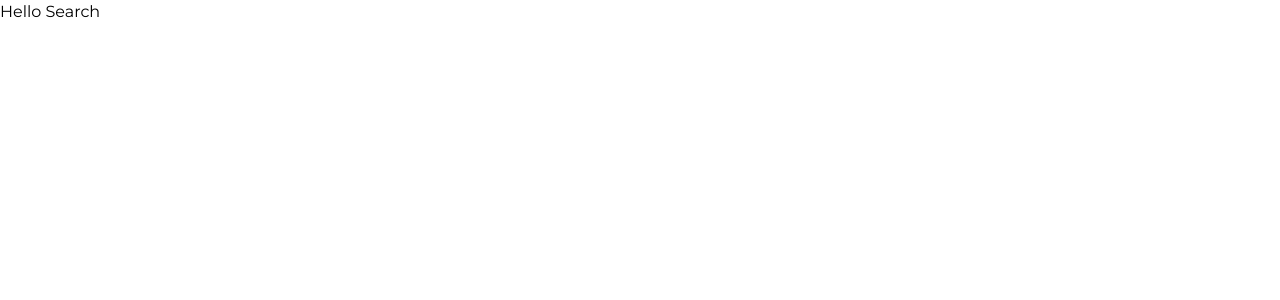
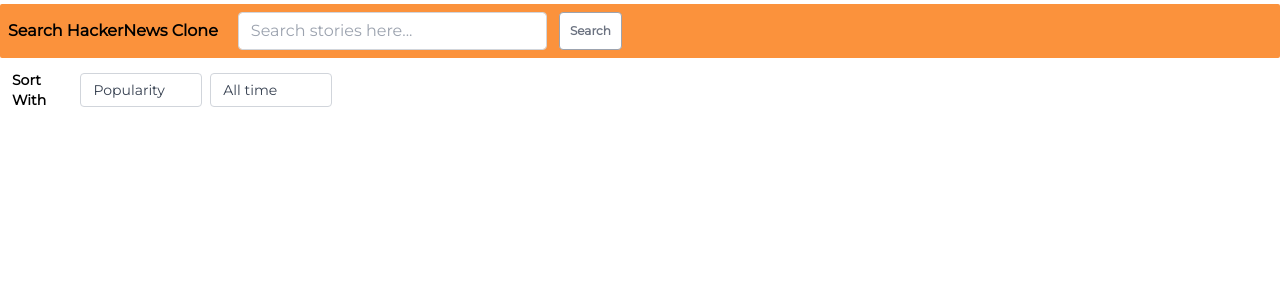
Before and after one commit to Abhishek-Dobliyal/HackerNewz, a Vue app: page /search in a window 1280 px wide. Shown: the top 300 px of the page. Built offline with nearby package versions, Linux system fonts and the light colour scheme.

Commit message:
Search view implementation

```diff
--- /dev/null
+++ b/src/components/SearchFilter.vue
@@ -0,0 +1,29 @@
+<template>
+  <div class="ml-4 container">
+    <div class="grid grid-cols-2 gap-2">
+      <select
+        class="form-select appearance-none block w-full px-3 py-1.5 text-sm text-gray-700 bg-white bg-clip-padding bg-no-repeat border border-solid border-gray-300 rounded transition ease-in-out m-0 focus:text-gray-700 focus:bg-white focus:border-blue-600 focus:outline-none"
+        aria-label="Default select example"
+      >
+        <option value="1" selected>Popularity</option>
+        <option value="2">Date</option>
+      </select>
+      <select
+        class="form-select appearance-none block w-full px-3 py-1.5 text-sm font-normal text-gray-700 bg-white bg-clip-padding bg-no-repeat border border-solid border-gray-300 rounded transition ease-in-out m-0 focus:text-gray-700 focus:bg-white focus:border-blue-600 focus:outline-none"
+        aria-label="Default select example"
+      >
+        <option value="1" selected>All time</option>
+        <option value="2">Past 1 Hour</option>
+        <option value="3">Past 1 Day</option>
+      </select>
+    </div>
+  </div>
+</template>
+
+<script>
+export default {
+  name: "SearchFilter",
+};
+</script>
+
+<style></style>
--- /dev/null
+++ b/src/components/SearchNavbar.vue
@@ -0,0 +1,43 @@
+<template>
+  <nav class="bg-orange-400 rounded-sm flex items-center">
+    <div class="max-w-screen px-2 py-2">
+      <div class="flex items-center mx-auto">
+        <ul class="flex flex-row space-x-5 items-center">
+          <li>
+            <span class="text-black font-bold" aria-current="page"
+              >Search HackerNews Clone</span
+            >
+          </li>
+          <li>
+            <div class="xl:w-96 flex">
+              <div
+                class="input-group relative flex flex-wrap items-stretch w-full"
+              >
+                <input
+                  type="search"
+                  class="form-control relative flex-auto min-w-0 block w-full md:w-auto px-3 py-1.5 text-base font-normal text-gray-800 bg-white bg-clip-padding border border-solid border-gray-300 rounded transition ease-in-out m-0 focus:text-gray-700 focus:bg-white focus:border-gray-600 focus:outline-none"
+                  placeholder="Search stories here..."
+                  aria-label="Search"
+                  aria-describedby="button-addon2"
+                />
+              </div>
+              <button
+                class="btn inline-block px-2.5 py-2 border border-gray-400 text-gray-500 text-xs font-bold rounded bg-white ml-3"
+                type="button"
+                id="button-addon3"
+              >
+                Search
+              </button>
+            </div>
+          </li>
+        </ul>
+      </div>
+    </div>
+  </nav>
+</template>
+
+<script>
+export default {
+  name: "SearchNavbar",
+};
+</script>
--- a/src/store/index.js
+++ b/src/store/index.js
@@ -6,6 +6,7 @@
     posts: [],
     homePageApi: "https://hn.algolia.com/api/v1/search?tags=front_page&page=",
     searchPageApi: "https://hn.algolia.com/api/v1/search?tags=front_page&page=",
+    searchFilters: {},
   },
   getters: {
     getPosts(state) {
--- a/src/views/SearchView.vue
+++ b/src/views/SearchView.vue
@@ -1,5 +1,22 @@
 <template>
-  <div class="search">
-    <h1>Hello Search</h1>
+  <div class="container mx-auto my-1">
+    <SearchNavbar></SearchNavbar>
+    <div class="container w-80 flex items-center my-3 mx-3">
+      <span class="font-bold text-sm">Sort With</span>
+      <SearchFilter></SearchFilter>
+    </div>
   </div>
 </template>
+
+<script>
+import SearchNavbar from "@/components/SearchNavbar.vue";
+import SearchFilter from "@/components/SearchFilter.vue";
+
+export default {
+  name: "SearchView",
+  components: {
+    SearchNavbar,
+    SearchFilter,
+  },
+};
+</script>
```
